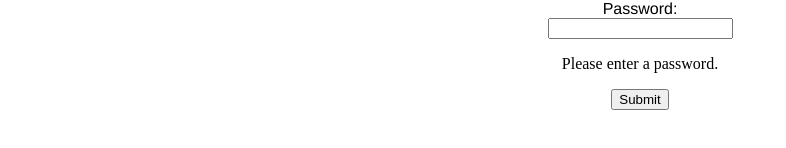
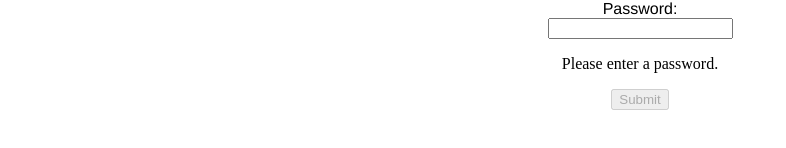
Before and after one commit to brockross/prokeep-challenge, a React app: page / in a window 1280 px wide. Shown: the part 156-304 px from the top of the page, without its empty margins (0-786 px from the left). Built offline with nearby package versions, Linux system fonts and the light colour scheme; the HTML template or start-up script is replaced by a standard one.

Commit message:
disable submit based on email/pw validation

```diff
--- a/client/src/components/Form.jsx
+++ b/client/src/components/Form.jsx
@@ -17,6 +17,7 @@
 const InvalidMessage = styled.p`
   visibility: ${props => props.isValid ? 'hidden' : 'visible'};
 `
+
 
 class Form extends React.Component {
   constructor(props) {
@@ -43,18 +44,25 @@
     return this.state.password.length;
   }
 
+  handleSubmit() {
+
+  }
+
   render() {
     const {email, password} = this.state;
 
     return (
       <FlexForm>
+
         <Label>Email:</Label>
         <input type="text" name="email" onChange={(e) => this.handleInput(e)}></input>
         <InvalidMessage isValid={validate(email.toString())}>Please enter a valid email.</InvalidMessage>
+
         <Label>Password:</Label>
         <input type="text" name="password" onChange={(e) => this.handleInput(e)}></input>
         <InvalidMessage isValid={!!this.validatePW()}>Please enter a password.</InvalidMessage>
-        <input type="submit"></input>
+
+        <input type="submit" disabled={!(validate(email.toString()) && this.validatePW() )}></input>
       </FlexForm>
     )
   }
```
